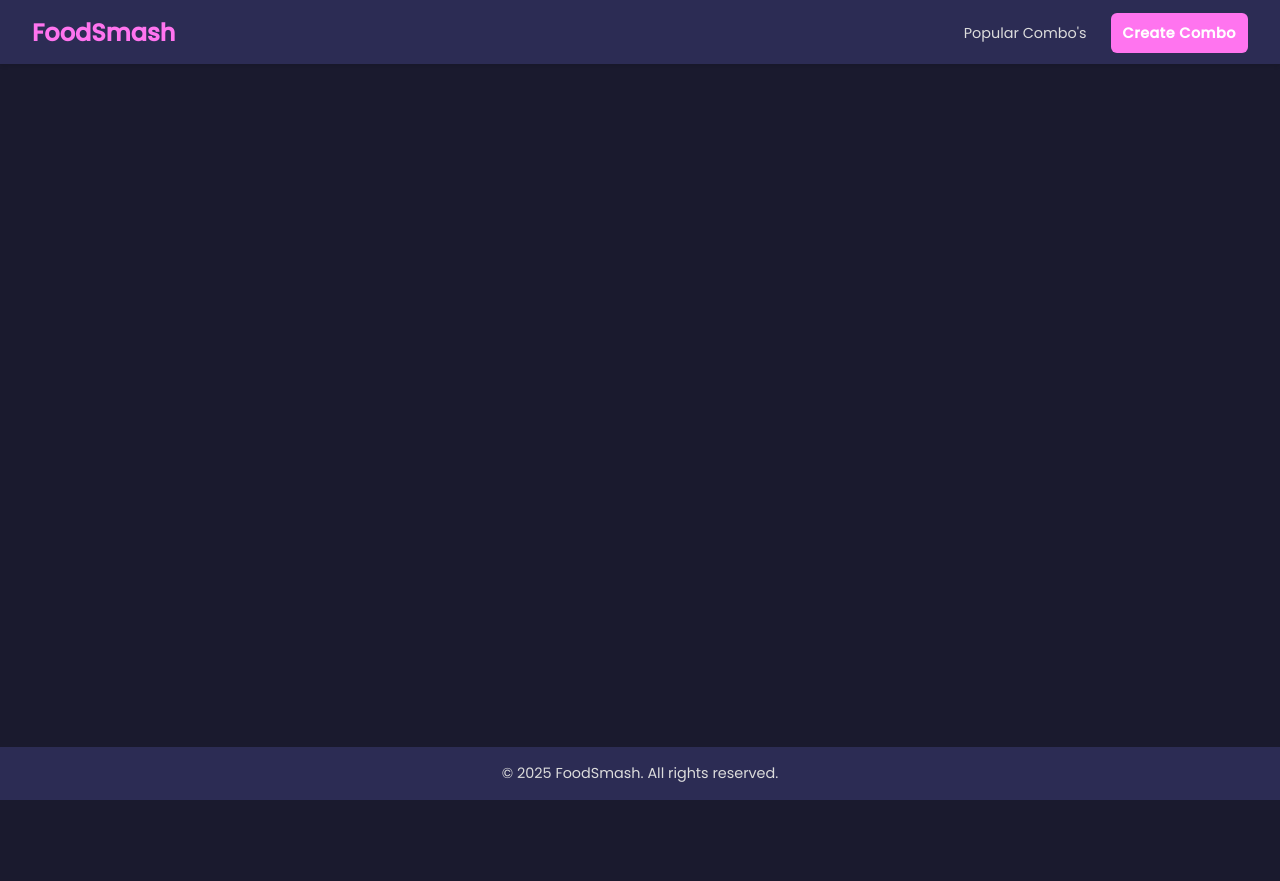
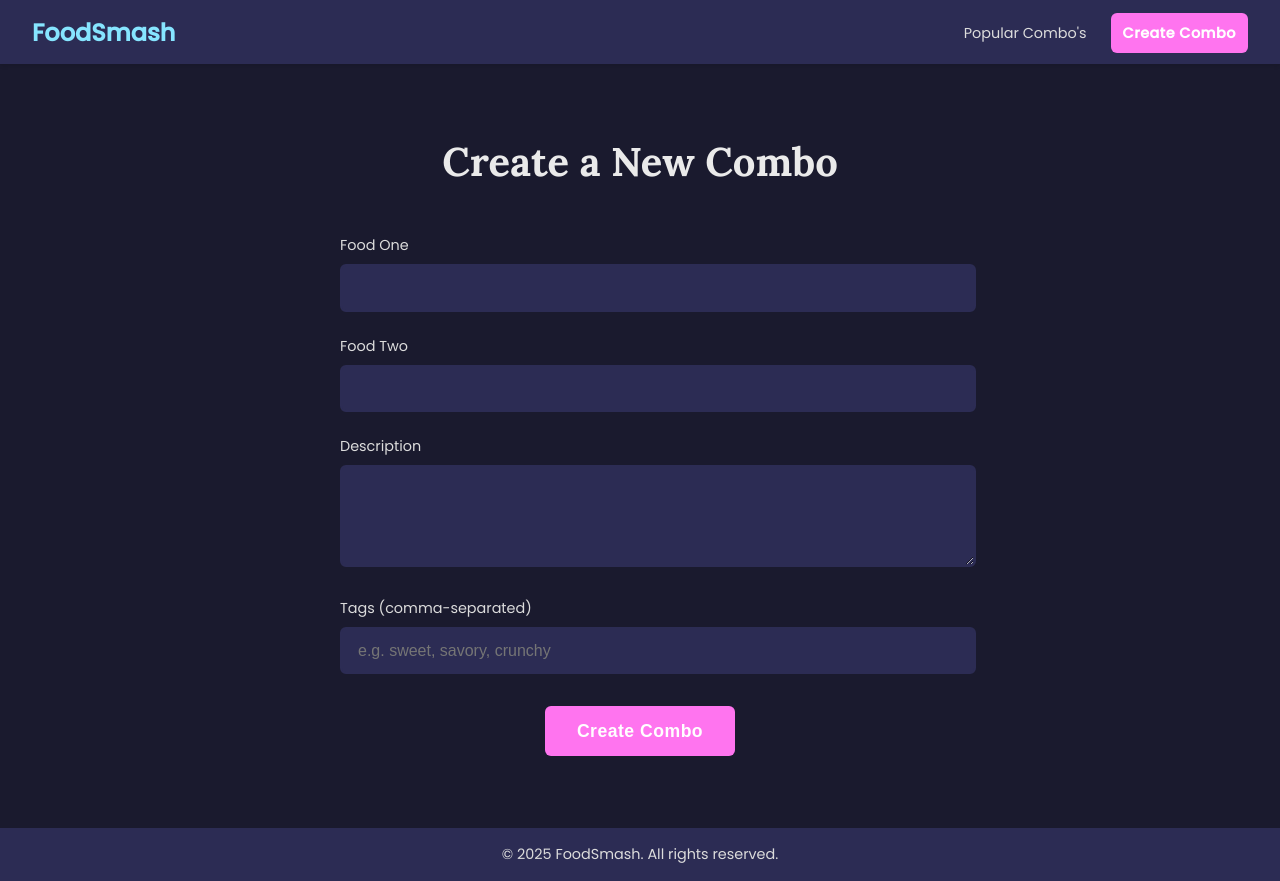
Before and after one commit to DeveloperThierry/gemini-cli-course, a Nuxt app: page /create in a window 1280 px wide. Before the commit the page ends 800 px from the top, so only its background shows below. Built offline with nearby package versions, Linux system fonts and the light colour scheme.

Commit message:
feat: Implement create combo page with form and validation

```diff
--- a/app/assets/css/main.css
+++ b/app/assets/css/main.css
@@ -35,6 +35,13 @@ h1, .hero-title {
   border-radius: 6px;
   font-weight: bold;
   letter-spacing: 0.5px;
+  cursor: pointer;
+  transition: opacity 0.3s ease;
+  border: none;
+}
+
+.btn:hover {
+    opacity: 0.9;
 }
 
 .header {
@@ -53,7 +60,7 @@ h1, .hero-title {
 .navbar-brand {
   font-size: 1.5rem;
   font-weight: bold;
-  color: var(--primary-accent-color);
+  color: var(--secondary-accent-color);
   text-decoration: none;
 }
 
@@ -86,6 +93,7 @@ h1, .hero-title {
 
 .main-content {
   flex: 1;
+  padding: 2rem;
 }
 
 /* Remove padding from main on homepage */
@@ -263,3 +271,54 @@ h1, .hero-title {
   font-size: 0.8rem;
   font-weight: 500;
 }
+
+/* Create Page */
+.create-page {
+  max-width: 600px;
+  margin: 40px auto;
+}
+
+.page-title {
+  font-family: 'Lora', serif;
+  font-size: 2.5rem;
+  color: var(--text-color);
+  margin-bottom: 3rem;
+  text-align: center;
+}
+
+.create-form .form-group {
+  margin-bottom: 1.5rem;
+}
+
+.create-form label {
+  display: block;
+  margin-bottom: 0.5rem;
+  color: var(--text-color-secondary);
+  font-size: 0.9rem;
+}
+
+.create-form input[type="text"],
+.create-form textarea {
+  width: 100%;
+  padding: 0.8rem 1rem;
+  border: 2px solid var(--component-bg-color);
+  border-radius: 6px;
+  font-size: 1rem;
+  background-color: var(--component-bg-color);
+  color: var(--text-color);
+  outline: none;
+  transition: border-color 0.3s ease;
+}
+
+.create-form input[type="text"]:focus,
+.create-form textarea:focus {
+  border-color: var(--primary-accent-color);
+}
+
+.submit-btn {
+  width: auto; /* Changed from 100% */
+  padding: 0.9rem 2rem; /* Adjusted padding for better look with auto width */
+  font-size: 1.1rem;
+  display: block; /* Added to allow margin auto to center */
+  margin: 2rem auto 0 auto; /* Centered with top margin */
+}
--- /dev/null
+++ b/app/pages/create.vue
@@ -0,0 +1,75 @@
+<script setup lang="ts">
+import { ref } from 'vue';
+
+const foodOne = ref('');
+const foodTwo = ref('');
+const description = ref('');
+const tags = ref('');
+
+const handleSubmit = () => {
+  if (!foodOne.value || !foodTwo.value || !description.value) {
+    alert('Please fill out all required fields.');
+    return;
+  }
+
+  const comboData = {
+    foodOne: foodOne.value,
+    foodTwo: foodTwo.value,
+    description: description.value,
+    tags: tags.value.split(',').map(tag => tag.trim()).filter(tag => tag),
+  };
+
+  console.log('New Combo Data:', comboData);
+
+  // Clear form
+  foodOne.value = '';
+  foodTwo.value = '';
+  description.value = '';
+  tags.value = '';
+};
+</script>
+
+<template>
+  <div class="create-page">
+    <h1 class="page-title">Create a New Combo</h1>
+    <form @submit.prevent="handleSubmit" class="create-form">
+      <div class="form-group">
+        <label for="foodOne">Food One</label>
+        <input
+          type="text"
+          id="foodOne"
+          v-model="foodOne"
+          required
+        />
+      </div>
+      <div class="form-group">
+        <label for="foodTwo">Food Two</label>
+        <input
+          type="text"
+          id="foodTwo"
+          v-model="foodTwo"
+          required
+        />
+      </div>
+      <div class="form-group">
+        <label for="description">Description</label>
+        <textarea
+          id="description"
+          v-model="description"
+          rows="4"
+          required
+        ></textarea>
+      </div>
+      <div class="form-group">
+        <label for="tags">Tags (comma-separated)</label>
+        <input
+          type="text"
+          id="tags"
+          v-model="tags"
+          placeholder="e.g. sweet, savory, crunchy"
+        />
+      </div>
+      <button type="submit" class="btn submit-btn">Create Combo</button>
+    </form>
+  </div>
+</template>
```
